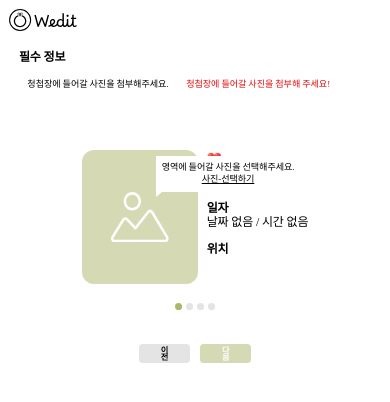
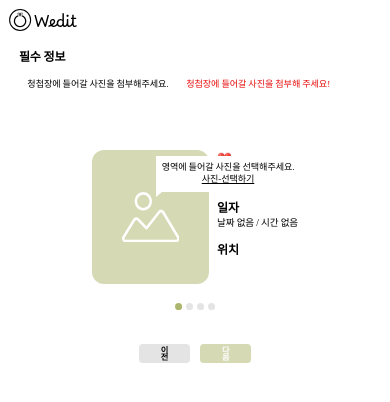
Before and after one commit to Wedit-project/Client, a React (Vite) app: page /main-photo-selection in a window 390 px wide. Shown: the top 402 px of the page. Built offline with nearby package versions, Linux system fonts and the light colour scheme; no server answers; a web font is replaced by a local one; what recoil-persist would draw is missing.

Commit message:
style: 사진선택페이지 반응형 3차 수정

```diff
--- a/src/pages/MainPhotoSelectionPage.jsx
+++ b/src/pages/MainPhotoSelectionPage.jsx
@@ -111,7 +111,8 @@ const MainPhotoSelectionPage = () => {
 						</DateBox>
 						<LabelSpan>위치</LabelSpan>
 						<LocationBox>
-							{address} <br />
+							{address}
+							<br />
 							{addressDetail}
 						</LocationBox>
 					</RequiredInfoBox>
@@ -215,11 +216,7 @@ const Container = styled.div`
 		margin-top: 25rem;
 	}
 
-	@media screen and (min-width: 568px) and (max-width: 898px) and (orientation: landscape) {
-		margin-top: 4.3rem;
-	}
-
-	@media screen and (min-width: 898px) and (max-width: 933px) and (orientation: landscape) {
+	@media screen and (min-width: 568px) and (max-width: 933px) and (orientation: landscape) {
 		margin-top: 4.3rem;
 	}
 `;
@@ -275,11 +272,8 @@ const FamilyNameBox = styled.div`
 	letter-spacing: -0.0608rem;
 	margin-bottom: 5.742rem;
 
-	@media (min-width: 480px) and (max-width: 768px) {
+	@media (max-width: 768px) {
 		font-size: 4rem;
-	}
-	@media (max-width: 480px) {
-		font-size: 5rem;
 	}
 `;
 
@@ -287,15 +281,12 @@ const DateBox = styled.div`
 	font-family: Pretendard;
 	font-size: 3.2rem;
 	font-weight: ${theme.font.medium.fontWeight};
-	line-height: 2.9252rem;
+	line-height: 3.5rem;
 	letter-spacing: -0.0608rem;
 	margin-bottom: 8.194rem;
 
-	@media (min-width: 480px) and (max-width: 768px) {
+	@media (max-width: 768px) {
 		font-size: 4rem;
-	}
-	@media (max-width: 480px) {
-		font-size: 5rem;
 	}
 `;
 
@@ -303,14 +294,11 @@ const LocationBox = styled.div`
 	font-family: Pretendard;
 	font-size: 3.2rem;
 	font-weight: ${theme.font.medium.fontWeight};
-	line-height: 3.6565rem;
+	line-height: 4.5707rem;
 	letter-spacing: -0.0608rem;
 
-	@media (min-width: 480px) and (max-width: 768px) {
+	@media (max-width: 768px) {
 		font-size: 4rem;
-	}
-	@media (max-width: 480px) {
-		font-size: 5rem;
 	}
 `;
 
```
